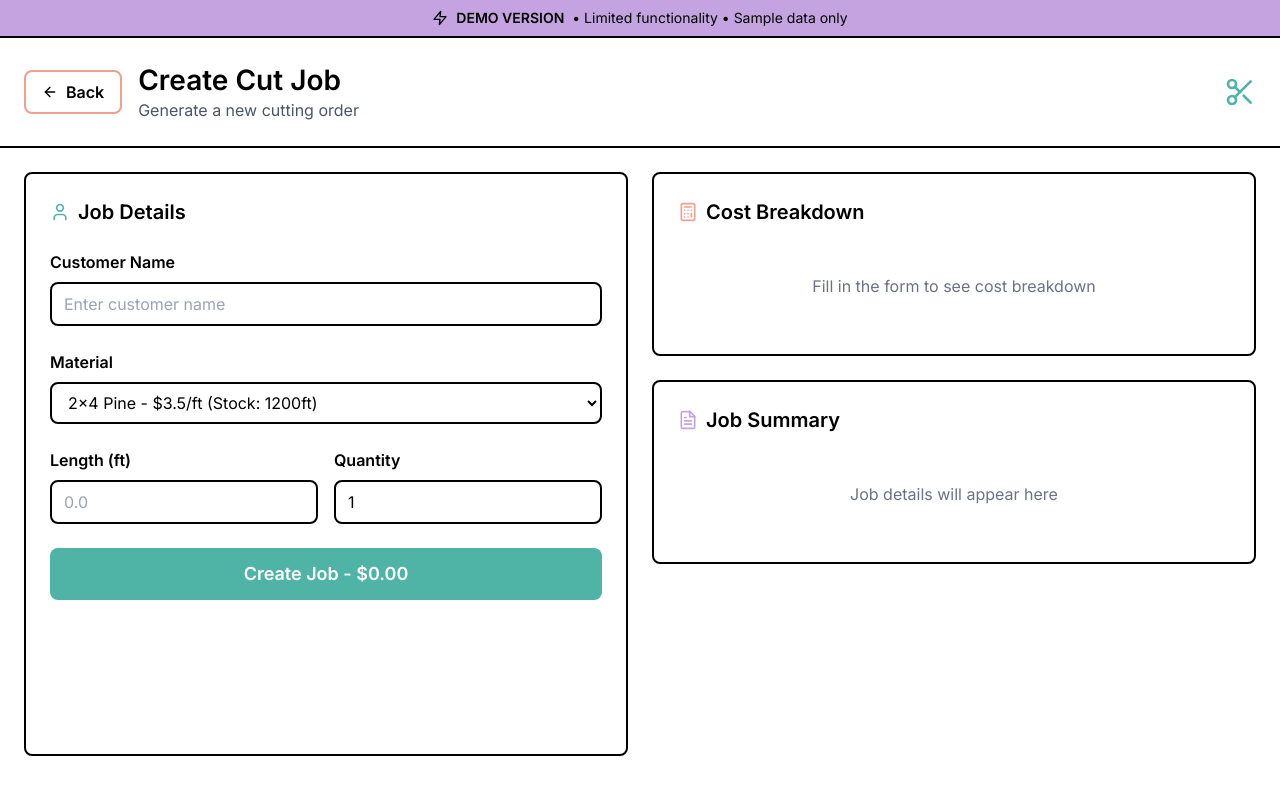
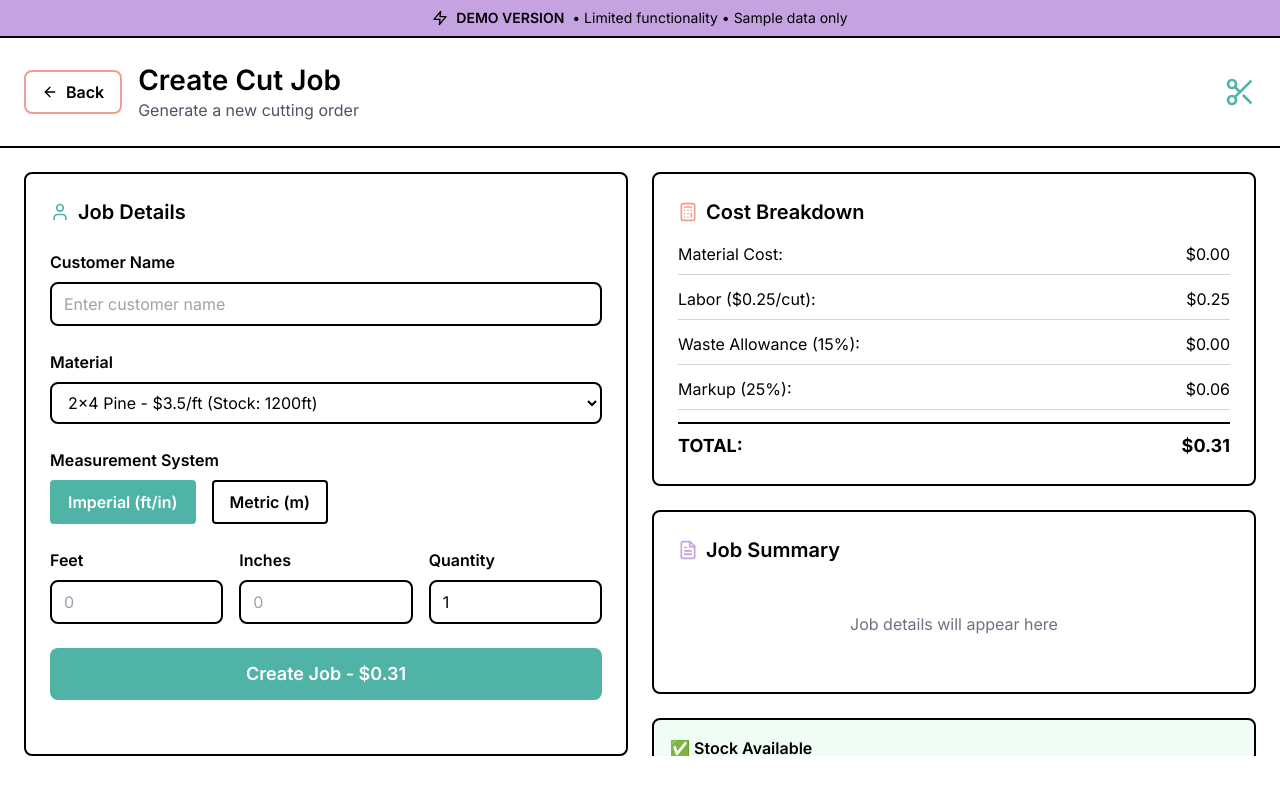
Before and after one commit to solvd-ai-solutions/cut-order-manager, a React (Vite) app: page / in a window 1280 px wide. Both pictures are taken after a click on the button "New Job". Shown: the top 794 px of the page. Built offline with nearby package versions, Linux system fonts and the light colour scheme.

Commit message:
Add imperial vs metric measurement system with feet/inches and meters input options

```diff
--- a/src/components/CutJobForm.tsx
+++ b/src/components/CutJobForm.tsx
@@ -15,6 +15,12 @@ export function CutJobForm({ onBack, onJobCreated }: CutJobFormProps) {
   const [length, setLength] = useState('');
   const [quantity, setQuantity] = useState('1');
 
+  // Measurement system state
+  const [measurementSystem, setMeasurementSystem] = useState<'imperial' | 'metric'>('imperial');
+  const [feet, setFeet] = useState('');
+  const [inches, setInches] = useState('');
+  const [meters, setMeters] = useState('');
+
   const [calculatedCost, setCalculatedCost] = useState(0);
 
   useEffect(() => {
@@ -27,7 +33,28 @@ export function CutJobForm({ onBack, onJobCreated }: CutJobFormProps) {
 
   useEffect(() => {
     calculateCost();
-  }, [selectedMaterialId, length, quantity]);
+  }, [selectedMaterialId, length, quantity, feet, inches, meters, measurementSystem]);
+
+  // Conversion functions
+  const convertToFeet = (): number => {
+    if (measurementSystem === 'imperial') {
+      const feetNum = parseFloat(feet || '0');
+      const inchesNum = parseFloat(inches || '0');
+      return feetNum + (inchesNum / 12);
+    } else {
+      const metersNum = parseFloat(meters || '0');
+      return metersNum * 3.28084; // Convert meters to feet
+    }
+  };
+
+  const updateLengthFromInputs = () => {
+    const totalFeet = convertToFeet();
+    setLength(totalFeet.toString());
+  };
+
+  useEffect(() => {
+    updateLengthFromInputs();
+  }, [feet, inches, meters, measurementSystem]);
 
   const calculateCost = () => {
     const material = materials.find(m => m.id === selectedMaterialId);
@@ -251,17 +278,87 @@ export function CutJobForm({ onBack, onJobCreated }: CutJobFormProps) {
                 </select>
               </div>
 
+              {/* Measurement System Toggle */}
+              <div>
+                <label className="solv-body font-semibold block mb-2">Measurement System</label>
+                <div className="flex gap-4">
+                  <button
+                    type="button"
+                    onClick={() => setMeasurementSystem('imperial')}
+                    className={`px-4 py-2 rounded border-2 font-semibold transition-colors ${
+                      measurementSystem === 'imperial'
+                        ? 'bg-solv-teal text-white border-solv-teal'
+                        : 'bg-white text-black border-black hover:bg-gray-50'
+                    }`}
+                  >
+                    Imperial (ft/in)
+                  </button>
+                  <button
+                    type="button"
+                    onClick={() => setMeasurementSystem('metric')}
+                    className={`px-4 py-2 rounded border-2 font-semibold transition-colors ${
+                      measurementSystem === 'metric'
+                        ? 'bg-solv-teal text-white border-solv-teal'
+                        : 'bg-white text-black border-black hover:bg-gray-50'
+                    }`}
+                  >
+                    Metric (m)
+                  </button>
+                </div>
+              </div>
+
+              {/* Length Inputs */}
+              {measurementSystem === 'imperial' ? (
+                <div className="grid grid-cols-3 gap-4">
+                  <div>
+                    <label className="solv-body font-semibold block mb-2">Feet</label>
+                    <input
+                      type="number"
+                      min="0"
+                      value={feet}
+                      onChange={(e) => setFeet(e.target.value)}
+                      className="solv-input"
+                      placeholder="0"
+                    />
+                  </div>
+                  <div>
+                    <label className="solv-body font-semibold block mb-2">Inches</label>
+                    <input
+                      type="number"
+                      min="0"
+                      max="11.99"
+                      step="0.01"
+                      value={inches}
+                      onChange={(e) => setInches(e.target.value)}
+                      className="solv-input"
+                      placeholder="0"
+                    />
+                  </div>
+                  <div>
+                    <label className="solv-body font-semibold block mb-2">Quantity</label>
+                    <input
+                      type="number"
+                      min="1"
+                      value={quantity}
+                      onChange={(e) => setQuantity(e.target.value)}
+                      className="solv-input"
+                      placeholder="1"
+                      required
+                    />
+                  </div>
+                </div>
+              ) : (
                 <div className="grid grid-cols-2 gap-4">
                   <div>
-                  <label className="solv-body font-semibold block mb-2">Length (ft)</label>
+                    <label className="solv-body font-semibold block mb-2">Length (meters)</label>
                     <input
                       type="number"
-                    step="0.1"
-                    min="0.1"
-                    value={length}
-                    onChange={(e) => setLength(e.target.value)}
+                      step="0.01"
+                      min="0.01"
+                      value={meters}
+                      onChange={(e) => setMeters(e.target.value)}
                       className="solv-input"
-                    placeholder="0.0"
+                      placeholder="0.00"
                       required
                     />
                   </div>
@@ -278,11 +375,13 @@ export function CutJobForm({ onBack, onJobCreated }: CutJobFormProps) {
                     />
                   </div>
                 </div>
+              )}
 
               <button
                 type="submit"
                 className="solv-button-primary w-full text-lg py-3"
-                disabled={!customerName || !selectedMaterialId || !length || !quantity}
+                disabled={!customerName || !selectedMaterialId ||
+                  (measurementSystem === 'imperial' ? (!feet && !inches) : !meters) || !quantity}
               >
                 Create Job - ${calculatedCost.toFixed(2)}
               </button>
@@ -339,7 +438,13 @@ export function CutJobForm({ onBack, onJobCreated }: CutJobFormProps) {
                 <div className="space-y-2">
                   <p className="solv-body"><strong>Customer:</strong> {customerName}</p>
                   <p className="solv-body"><strong>Material:</strong> {selectedMaterial.name}</p>
-                  <p className="solv-body"><strong>Specifications:</strong> {length}ft × {quantity} pieces</p>
+                  <p className="solv-body">
+                    <strong>Specifications:</strong> {
+                      measurementSystem === 'imperial'
+                        ? `${feet || '0'}' ${inches || '0'}" × ${quantity} pieces`
+                        : `${meters || '0'}m × ${quantity} pieces`
+                    }
+                  </p>
                   <p className="solv-body"><strong>Total Length:</strong> {(parseFloat(length) * parseInt(quantity)).toFixed(1)}ft</p>
                   <p className="solv-body"><strong>Stock After Cut:</strong> {(selectedMaterial.currentStock - (parseFloat(length || '0') * parseInt(quantity || '1'))).toFixed(1)}ft</p>
                 </div>
```
Lines whose indentation alone changed are shown as unchanged.
